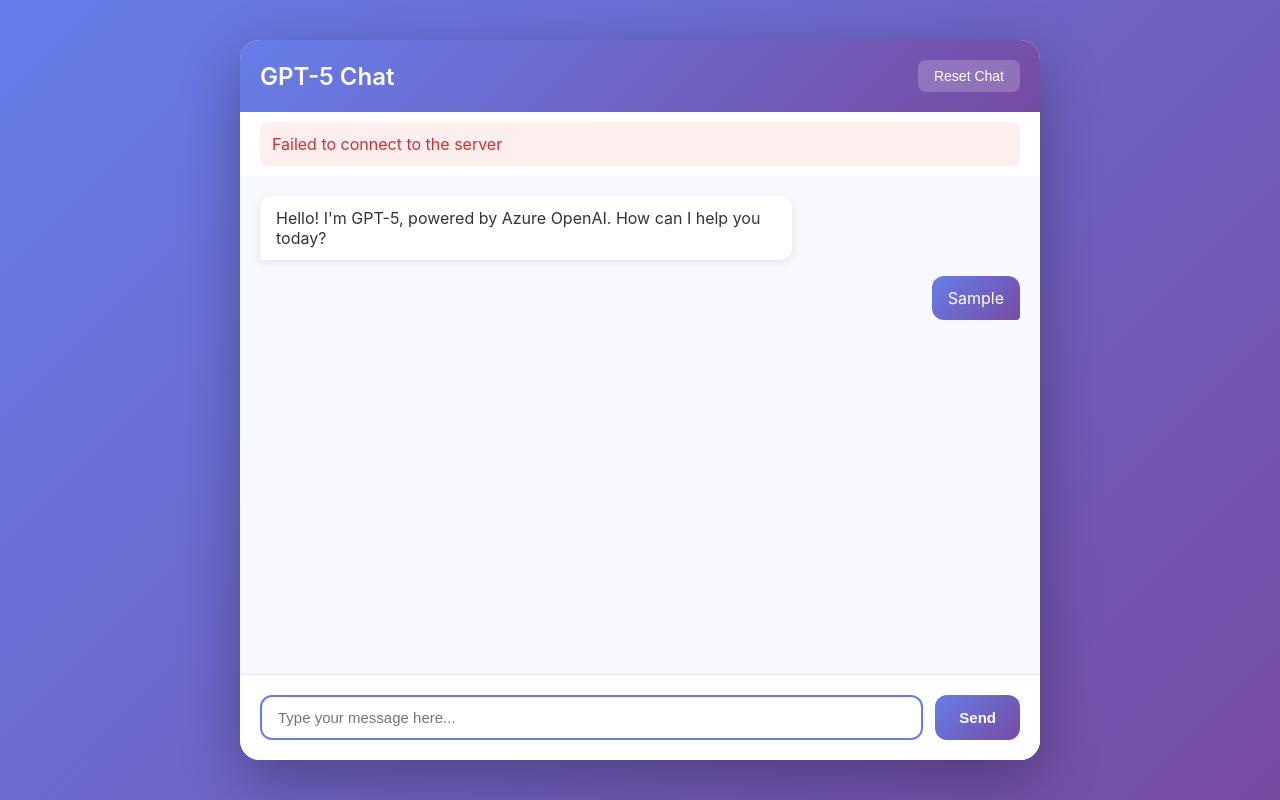
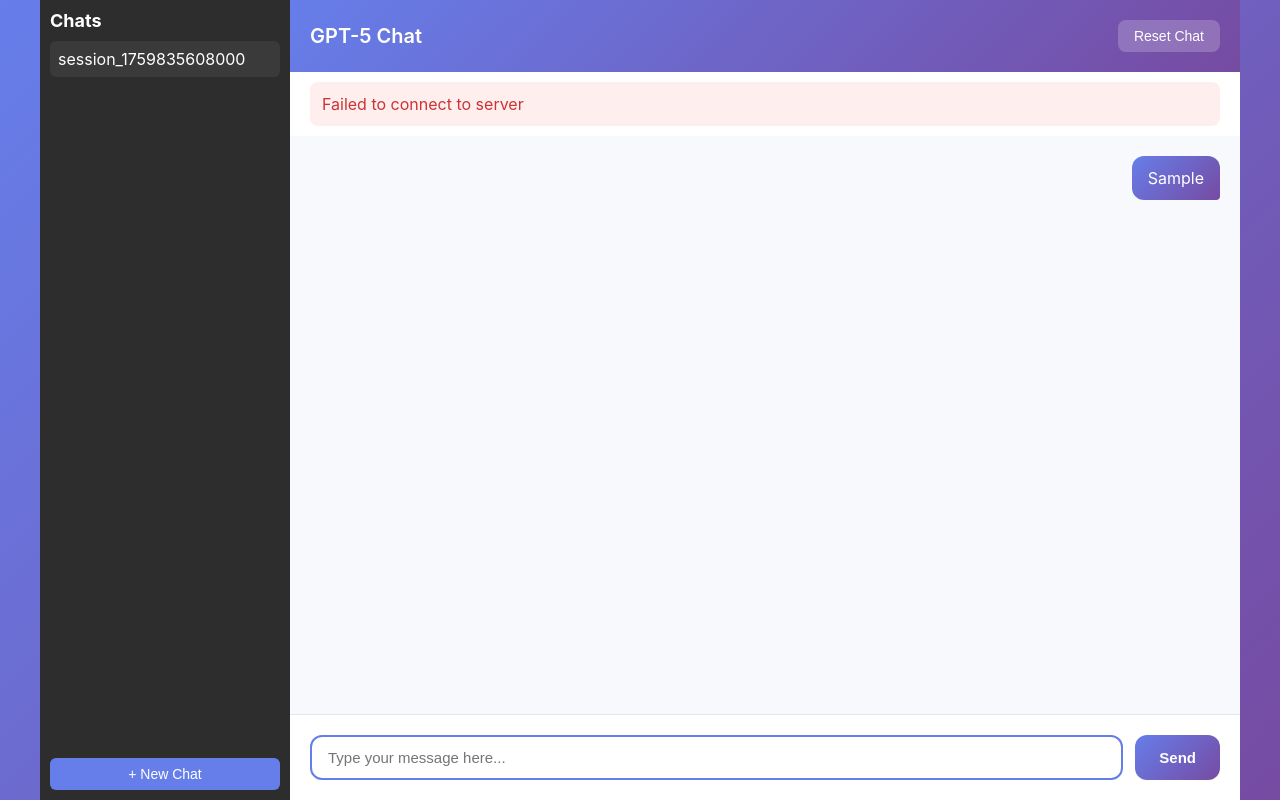
Before and after one commit to lucouto/gpt5-chat-app, a plain HTML site: page static/index.html in a window 1280 px wide. Both pictures are taken after typing "Sample" into the empty fields and a click on the button "Send". Drawn offline with nearby package versions, Linux system fonts and the light colour scheme; no server answers.

Commit message:
Add chat history

```diff
--- a/static/index.html
+++ b/static/index.html
@@ -18,16 +18,61 @@
             display: flex;
             justify-content: center;
             align-items: center;
-            padding: 20px;
+            padding: 0;
         }
 
+        .main-container {
+            display: flex;
+            width: 100%;
+            max-width: 1200px;
+            height: 100vh;
+        }
+
+        /* Sidebar */
+        .sidebar {
+            width: 250px;
+            background: #2d2d2d;
+            color: white;
+            display: flex;
+            flex-direction: column;
+            padding: 10px;
+        }
+        .sidebar h2 {
+            font-size: 18px;
+            margin-bottom: 10px;
+        }
+        .chat-list {
+            flex: 1;
+            overflow-y: auto;
+        }
+        .chat-list-item {
+            padding: 8px;
+            border-radius: 6px;
+            cursor: pointer;
+            margin-bottom: 4px;
+            background: #3a3a3a;
+        }
+        .chat-list-item:hover {
+            background: #505050;
+        }
+
+        .new-chat-btn {
+            background: #667eea;
+            border: none;
+            padding: 8px;
+            border-radius: 6px;
+            color: white;
+            cursor: pointer;
+            font-size: 14px;
+            margin-top: 10px;
+        }
+
+        /* Chat container */
         .chat-container {
+            flex: 1;
             background: white;
-            border-radius: 20px;
-            box-shadow: 0 20px 60px rgba(0, 0, 0, 0.3);
-            width: 100%;
-            max-width: 800px;
-            height: 90vh;
+            border-radius: 0;
+            box-shadow: none;
             display: flex;
             flex-direction: column;
             overflow: hidden;
@@ -43,7 +88,7 @@
         }
 
         .chat-header h1 {
-            font-size: 24px;
+            font-size: 20px;
             font-weight: 600;
         }
 
@@ -76,14 +121,8 @@
         }
 
         @keyframes fadeIn {
-            from {
-                opacity: 0;
-                transform: translateY(10px);
-            }
-            to {
-                opacity: 1;
-                transform: translateY(0);
-            }
+            from { opacity: 0; transform: translateY(10px); }
+            to { opacity: 1; transform: translateY(0); }
         }
 
         .message.user {
@@ -110,7 +149,7 @@
             border-bottom-left-radius: 4px;
         }
 
-        /* Markdown styling for assistant messages */
+        /* Markdown styling */
         .message.assistant .message-content h1,
         .message.assistant .message-content h2,
         .message.assistant .message-content h3 {
@@ -118,33 +157,22 @@
             font-weight: bold;
             color: #333;
         }
-
         .message.assistant .message-content p {
             margin: 6px 0;
             line-height: 1.4;
         }
-
         .message.assistant .message-content ul {
             margin: 6px 0 6px 20px;
-            padding: 0;
             list-style-type: disc;
         }
-
         .message.assistant .message-content ol {
             margin: 6px 0 6px 20px;
-            padding: 0;
             list-style-type: decimal;
         }
-
-        .message.assistant .message-content li {
-            margin-bottom: 4px;
-        }
-
         .message.assistant .message-content a {
             color: #667eea;
             text-decoration: none;
         }
-
         .message.assistant .message-content a:hover {
             text-decoration: underline;
         }
@@ -154,12 +182,10 @@
             background: white;
             border-top: 1px solid #e1e8ed;
         }
-
         .chat-input-form {
             display: flex;
             gap: 12px;
         }
-
         .chat-input {
             flex: 1;
             padding: 12px 16px;
@@ -169,11 +195,9 @@
             outline: none;
             transition: border-color 0.3s;
         }
-
         .chat-input:focus {
             border-color: #667eea;
         }
-
         .send-btn {
             background: linear-gradient(135deg, #667eea 0%, #764ba2 100%);
             color: white;
@@ -186,59 +210,6 @@
             transition: transform 0.2s, box-shadow 0.2s;
         }
 
-        .send-btn:hover:not(:disabled) {
-            transform: translateY(-2px);
-            box-shadow: 0 4px 12px rgba(102, 126, 234, 0.4);
-        }
-
-        .send-btn:disabled {
-            opacity: 0.6;
-            cursor: not-allowed;
-        }
-
-        .loading {
-            display: none;
-            padding: 12px 16px;
-            background: white;
-            border-radius: 12px;
-            box-shadow: 0 2px 8px rgba(0, 0, 0, 0.1);
-            max-width: 70%;
-        }
-
-        .loading.show {
-            display: block;
-        }
-
-        .loading-dots {
-            display: flex;
-            gap: 4px;
-        }
-
-        .loading-dots span {
-            width: 8px;
-            height: 8px;
-            background: #667eea;
-            border-radius: 50%;
-            animation: bounce 1.4s infinite ease-in-out both;
-        }
-
-        .loading-dots span:nth-child(1) {
-            animation-delay: -0.32s;
-        }
-
-        .loading-dots span:nth-child(2) {
-            animation-delay: -0.16s;
-        }
-
-        @keyframes bounce {
-            0%, 80%, 100% {
-                transform: scale(0);
-            }
-            40% {
-                transform: scale(1);
-            }
-        }
-
         .error-message {
             background: #fee;
             color: #c33;
@@ -247,181 +218,156 @@
             margin: 10px 20px;
             display: none;
         }
-
         .error-message.show {
             display: block;
         }
     </style>
-    <!-- Markdown parser -->
     <script src="https://cdn.jsdelivr.net/npm/marked/marked.min.js"></script>
 </head>
 <body>
+<div class="main-container">
+    <div class="sidebar">
+        <h2>Chats</h2>
+        <div class="chat-list" id="chatList"></div>
+        <button class="new-chat-btn" onclick="startNewChat()">+ New Chat</button>
+    </div>
+
     <div class="chat-container">
         <div class="chat-header">
             <h1>GPT-5 Chat</h1>
             <button class="reset-btn" onclick="resetConversation()">Reset Chat</button>
         </div>
-
         <div class="error-message" id="errorMessage"></div>
-
-        <div class="chat-messages" id="chatMessages">
-            <div class="message assistant">
-                <div class="message-content">
-                    Hello! I'm GPT-5, powered by Azure OpenAI. How can I help you today?
-                </div>
-            </div>
-        </div>
-
+        <div class="chat-messages" id="chatMessages"></div>
         <div class="chat-input-container">
             <form class="chat-input-form" onsubmit="sendMessage(event)">
-                <input
-                    type="text"
-                    class="chat-input"
-                    id="messageInput"
-                    placeholder="Type your message here..."
-                    autocomplete="off"
-                    required
-                >
+                <input type="text" class="chat-input" id="messageInput" placeholder="Type your message here..." autocomplete="off" required>
                 <button type="submit" class="send-btn" id="sendBtn">Send</button>
             </form>
+        </div>
     </div>
 </div>
 
 <script>
 let conversationId = 'session_' + Date.now();
+registerConversationId(conversationId);
+
+function registerConversationId(id) {
+    let sessions = JSON.parse(localStorage.getItem('chat_sessions') || '[]');
+    if (!sessions.includes(id)) {
+        sessions.push(id);
+        localStorage.setItem('chat_sessions', JSON.stringify(sessions));
+    }
+    updateChatList();
+}
+
+function updateChatList() {
+    const chatList = document.getElementById('chatList');
+    chatList.innerHTML = '';
+    let sessions = JSON.parse(localStorage.getItem('chat_sessions') || '[]');
+    sessions.forEach(id => {
+        const item = document.createElement('div');
+        item.className = 'chat-list-item';
+        item.textContent = id;
+        item.onclick = () => loadConversation(id);
+        chatList.appendChild(item);
+    });
+}
+
+function saveConversationToStorage(id) {
+    const messages = [];
+    document.querySelectorAll('#chatMessages .message').forEach(msgDiv => {
+        const isUser = msgDiv.classList.contains('user');
+        const contentHTML = msgDiv.querySelector('.message-content').innerHTML;
+        messages.push({ isUser, content: contentHTML });
+    });
+    localStorage.setItem(`chat_${id}`, JSON.stringify(messages));
+}
+
+function loadConversation(id) {
+    conversationId = id;
+    const saved = localStorage.getItem(`chat_${id}`);
+    const messagesContainer = document.getElementById('chatMessages');
+    messagesContainer.innerHTML = '';
+    if (!saved) return;
+    JSON.parse(saved).forEach(msg => {
+        const messageDiv = document.createElement('div');
+        messageDiv.className = `message ${msg.isUser ? 'user' : 'assistant'}`;
+        const contentDiv = document.createElement('div');
+        contentDiv.className = 'message-content';
+        contentDiv.innerHTML = msg.content;
+        messageDiv.appendChild(contentDiv);
+        messagesContainer.appendChild(messageDiv);
+    });
+}
+
+function startNewChat() {
+    conversationId = 'session_' + Date.now();
+    registerConversationId(conversationId);
+    document.getElementById('chatMessages').innerHTML = '';
+}
 
 function addMessage(content, isUser) {
     const messagesContainer = document.getElementById('chatMessages');
     const messageDiv = document.createElement('div');
     messageDiv.className = `message ${isUser ? 'user' : 'assistant'}`;
-
     const contentDiv = document.createElement('div');
     contentDiv.className = 'message-content';
-
     if (!isUser) {
-                // Render GPT's Markdown output as HTML
         contentDiv.innerHTML = marked.parse(content);
     } else {
-                // For user messages, keep plain text
         contentDiv.textContent = content;
     }
-
     messageDiv.appendChild(contentDiv);
     messagesContainer.appendChild(messageDiv);
     messagesContainer.scrollTop = messagesContainer.scrollHeight;
+    saveConversationToStorage(conversationId);
 }
 
-        function showLoading() {
-            const messagesContainer = document.getElementById('chatMessages');
-            const loadingDiv = document.createElement('div');
-            loadingDiv.className = 'message assistant';
-            loadingDiv.id = 'loadingMessage';
-            loadingDiv.innerHTML = `
-                <div class="message-content loading show">
-                    <div class="loading-dots">
-                        <span></span>
-                        <span></span>
-                        <span></span>
-                    </div>
-                </div>
-            `;
-            messagesContainer.appendChild(loadingDiv);
-            messagesContainer.scrollTop = messagesContainer.scrollHeight;
+async function sendMessage(event) {
+    event.preventDefault();
+    const input = document.getElementById('messageInput');
+    const sendBtn = document.getElementById('sendBtn');
+    const message = input.value.trim();
+    if (!message) return;
+    addMessage(message, true);
+    input.value = '';
+    sendBtn.disabled = true;
+    try {
+        const response = await fetch('/api/chat', {
+            method: 'POST',
+            headers: { 'Content-Type': 'application/json' },
+            body: JSON.stringify({ message, conversation_id: conversationId })
+        });
+        const data = await response.json();
+        if (response.ok) {
+            addMessage(data.response, false);
+        } else {
+            showError(data.error || 'An error occurred');
+        }
+    } catch (error) {
+        showError('Failed to connect to server');
+    } finally {
+        sendBtn.disabled = false;
+        input.focus();
+    }
 }
 
-        function hideLoading() {
-            const loadingMessage = document.getElementById('loadingMessage');
-            if (loadingMessage) {
-                loadingMessage.remove();
-            }
+function resetConversation() {
+    document.getElementById('chatMessages').innerHTML = '';
+    saveConversationToStorage(conversationId);
 }
 
 function showError(message) {
     const errorDiv = document.getElementById('errorMessage');
     errorDiv.textContent = message;
     errorDiv.classList.add('show');
-            setTimeout(() => {
-                errorDiv.classList.remove('show');
-            }, 5000);
+    setTimeout(() => errorDiv.classList.remove('show'), 5000);
 }
 
-        async function sendMessage(event) {
-            event.preventDefault();
-
-            const input = document.getElementById('messageInput');
-            const sendBtn = document.getElementById('sendBtn');
-            const message = input.value.trim();
-
-            if (!message) return;
-
-            addMessage(message, true);
-            input.value = '';
-            sendBtn.disabled = true;
-            showLoading();
-
-            try {
-                const response = await fetch('/api/chat', {
-                    method: 'POST',
-                    headers: {
-                        'Content-Type': 'application/json',
-                    },
-                    body: JSON.stringify({
-                        message: message,
-                        conversation_id: conversationId
-                    })
-                });
-
-                const data = await response.json();
-
-                hideLoading();
-
-                if (response.ok) {
-                    addMessage(data.response, false);
-                } else {
-                    showError(data.error || 'An error occurred');
-                }
-            } catch (error) {
-                hideLoading();
-                showError('Failed to connect to the server');
-                console.error('Error:', error);
-            } finally {
-                sendBtn.disabled = false;
-                input.focus();
-            }
-        }
-
-        async function resetConversation() {
-            if (!confirm('Are you sure you want to reset the conversation?')) {
-                return;
-            }
-
-            try {
-                await fetch('/api/reset', {
-                    method: 'POST',
-                    headers: {
-                        'Content-Type': 'application/json',
-                    },
-                    body: JSON.stringify({
-                        conversation_id: conversationId
-                    })
-                });
-
-                conversationId = 'session_' + Date.now();
-
-                const messagesContainer = document.getElementById('chatMessages');
-                messagesContainer.innerHTML = `
-                    <div class="message assistant">
-                        <div class="message-content">
-                            Hello! I'm GPT-5, powered by Azure OpenAI. How can I help you today?
-                        </div>
-                    </div>
-                `;
-            } catch (error) {
-                showError('Failed to reset conversation');
-                console.error('Error:', error);
-            }
-        }
-
+// Init
+updateChatList();
+loadConversation(conversationId);
 document.getElementById('messageInput').focus();
 </script>
 </body>
```
Lines whose indentation alone changed are shown as unchanged.
